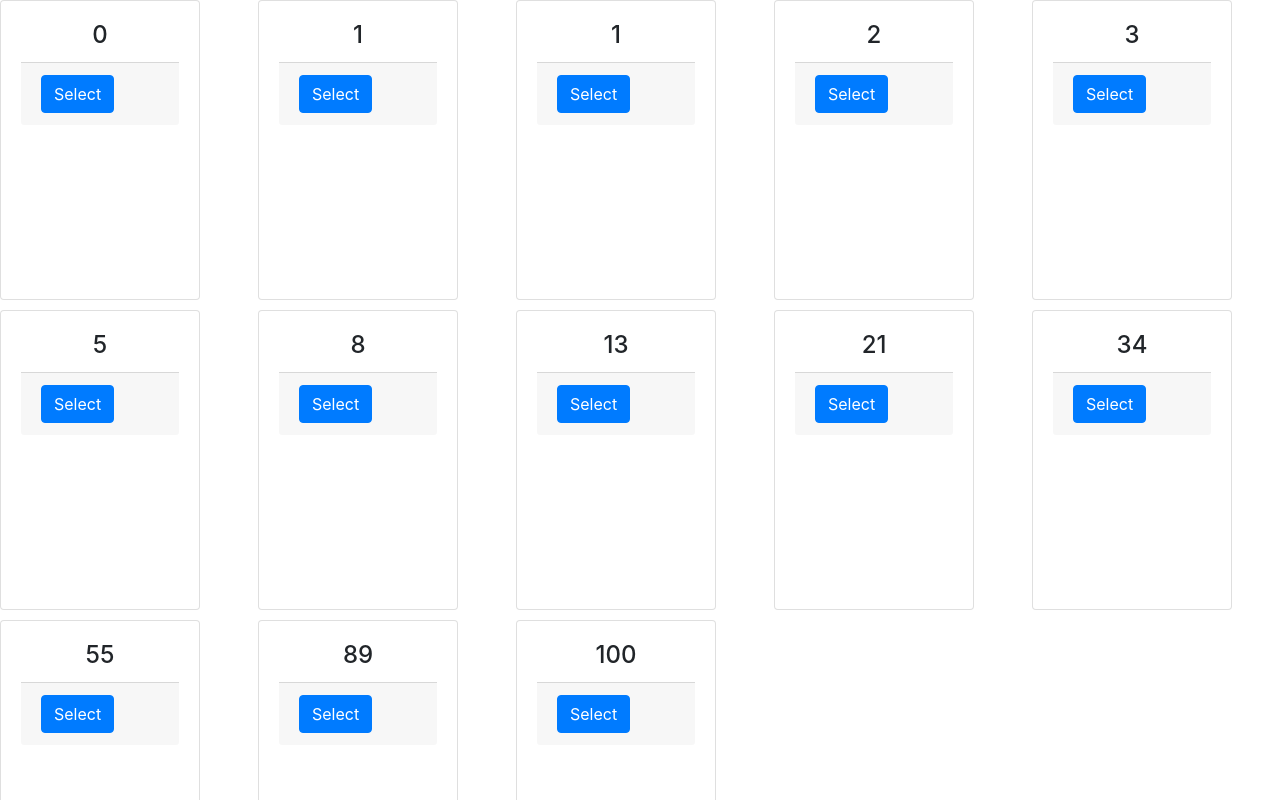
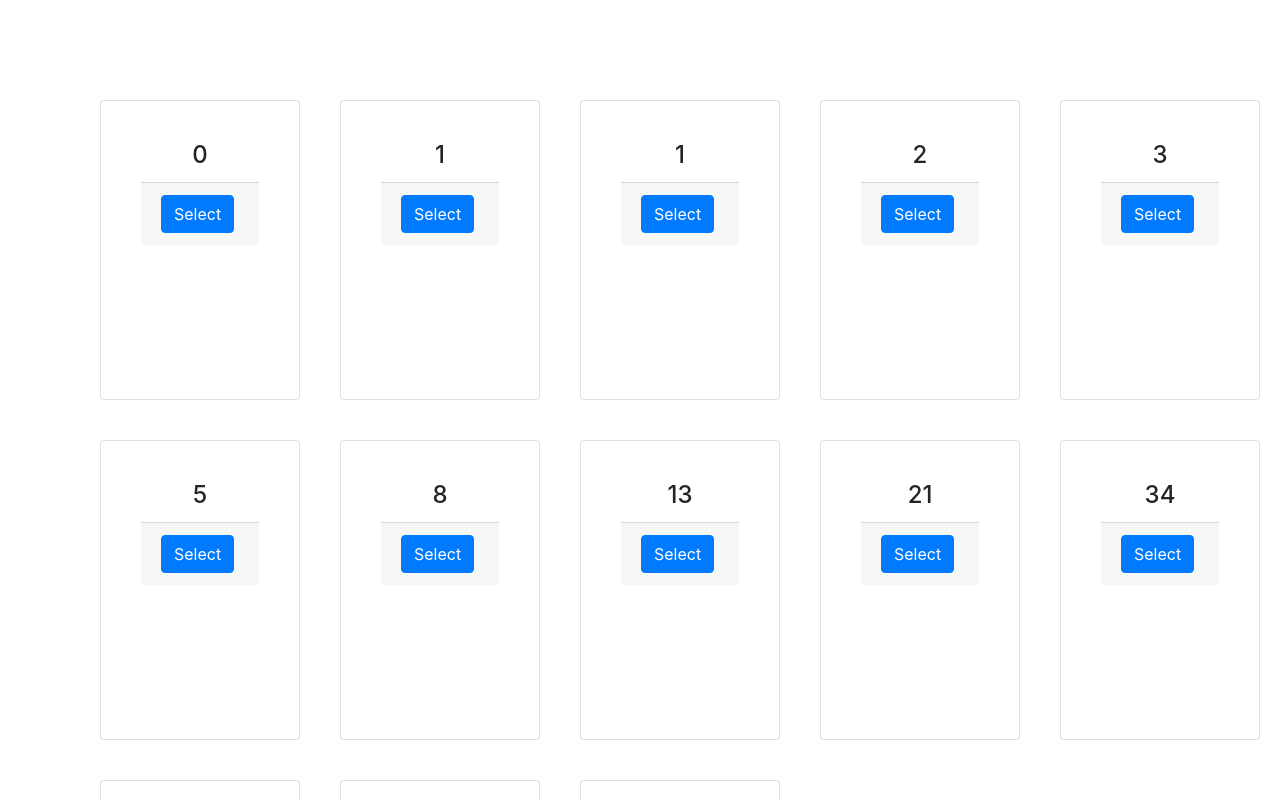
Before and after one commit to letssharepie/planpok, a Nuxt app: page / in a window 1280 px wide. Shown: the top 800 px of the page. Built offline with nearby package versions, Linux system fonts and the light colour scheme.

Commit message:
add logic to display a single deck instead of multiple cards

```diff
--- a/components/Card.vue
+++ b/components/Card.vue
@@ -4,7 +4,7 @@
       <b-card-title class="card-title">
         {{ fibonacciNumber }}
       </b-card-title>
-      <b-card-footer>
+      <b-card-footer class="card-footer" bottom>
         <b-button variant="primary">Select</b-button>
       </b-card-footer>
     </b-card>
@@ -23,9 +23,17 @@ export default {
 </script>
 
 <style>
+div {
+  padding: 20px;
+}
+
 .card-main {
   width: 200px;
   height: 300px;
+  padding: 20px;
+  display: flex;
+  flex-direction: column;
+  justify-content: space-between;
 }
 
 .card-title {
--- a/components/Deck.vue
+++ b/components/Deck.vue
@@ -1,3 +1,21 @@
 <template>
+  <div class="card-container">
+    <Card v-for="number in fibonacci" :fibonacciNumber="number" :key="number" />
+  </div>
+</template>
 
-</template>
+<script>
+import fibonacci from "../static/fibonacci.json";
+import Card from "./Card.vue";
+
+export default {
+  components: {
+    Card,
+  },
+  data() {
+    return {
+      fibonacci: fibonacci,
+    };
+  },
+};
+</script>
--- a/pages/index.vue
+++ b/pages/index.vue
@@ -1,21 +1,15 @@
 <template>
-  <div class="card-container">
-    <Card :fibonacciNumber="number" v-for="number in fibonacci" :key="number" />
+  <div>
+    <Deck />
   </div>
 </template>
 
 <script>
-import Card from "~/components/Card.vue";
-import fibonacci from "../static/fibonacci.json";
+import Deck from "~/components/Deck.vue";
 
 export default {
   components: {
-    Card,
-  },
-  data() {
-    return {
-      fibonacci: fibonacci,
-    };
+    Deck,
   },
 };
 </script>
@@ -24,6 +18,5 @@ export default {
 .card-container {
   display: grid;
   grid-template-columns: repeat(5, 1fr);
-  grid-gap: 10px;
 }
 </style>
```
